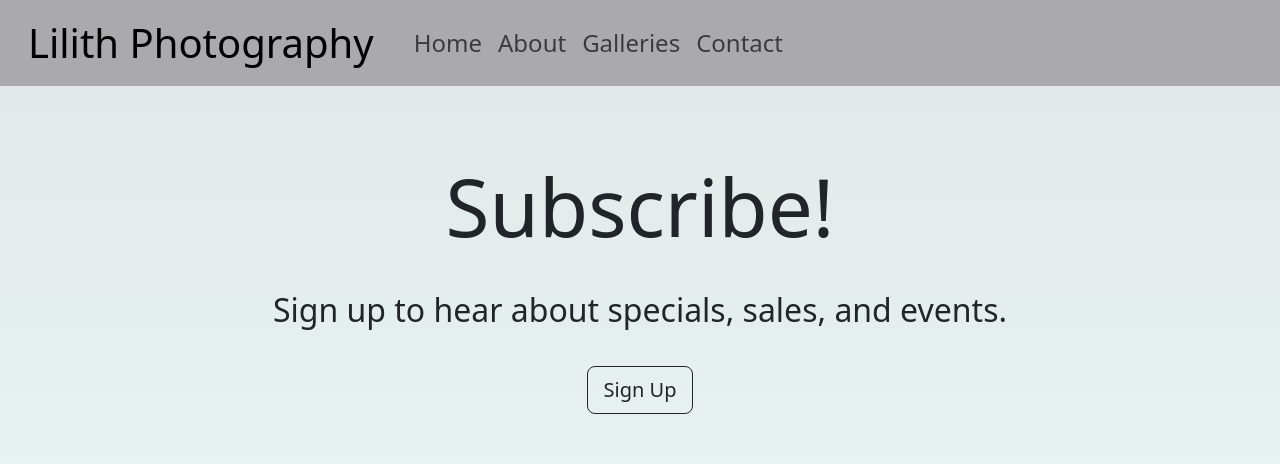
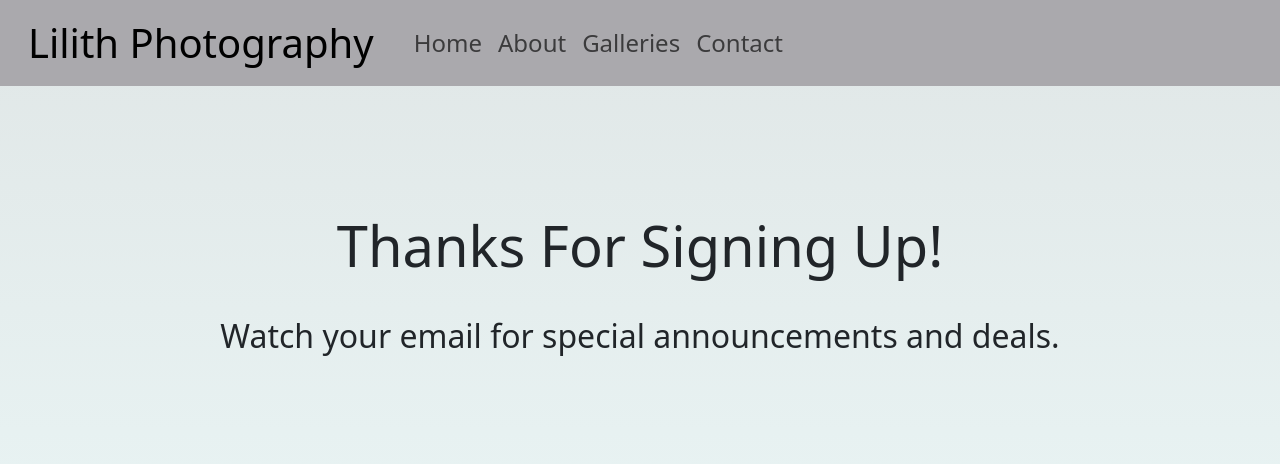
Before and after one commit to AndrewKamadulski/Lilith, a React (Create React App) app in the folder front-end/lilith/: page /Home in a window 1280 px wide. Shown: the top 464 px of the page. Built offline with nearby package versions, Linux system fonts and the light colour scheme; a web font is replaced by a local one.

Commit message:
thank you message after signing up for email list

```diff
--- a/front-end/lilith/src/App.css
+++ b/front-end/lilith/src/App.css
@@ -69,7 +69,7 @@
 }
 
 .contact-form {
-  height: 110vh;
+  height: 80vh;
   background-color: #e7e7e7;
   opacity: 0.8;
 }
@@ -152,6 +152,8 @@
   color:white;
 }
 
+
+
 @media (max-width: 600px) {
   .enter-btn {
     left:35%;
@@ -167,6 +169,9 @@
     max-width: 90vw;
   }
 
+  .contact-form {
+    height: 110vh;
+  }
 
 
 
--- a/front-end/lilith/src/components/Hero.tsx
+++ b/front-end/lilith/src/components/Hero.tsx
@@ -31,7 +31,7 @@ export const Hero = () => {
         }
 
         postData("../../send_mail", heroFormData).then((data) => {
-          console.log(data);
+          setIsUserSignedUp(true);
         });
 
       hideModal();
@@ -43,7 +43,8 @@ export const Hero = () => {
   return (
     <>
       <div className="w-100 homepage-hero" style={{ height: 550 }}>
-        <div className="d-flex flex-column align-items-center">
+
+        <div className={`d-flex flex-column align-items-center ${!isUserSignedUp ? "d-none" : ""}`}>
           <span className="display-1">Subscribe!</span>
           <br></br>
           <p className="mt-2 hero-text">
@@ -59,6 +60,16 @@ export const Hero = () => {
             </button>
           </div>
         </div>
+
+
+        <div className={`d-flex flex-column align-items-center ${isUserSignedUp ? "d-none" : ""}`}>
+          <span className="display-4">Thanks For Signing Up!</span>
+          <br></br>
+          <p className="mt-2 hero-text">
+            Watch your email for special announcements and deals.
+          </p>
+        </div>
+
 
         <Modal show={isOpen} onHide={hideModal}>
           <Modal.Body>
```
